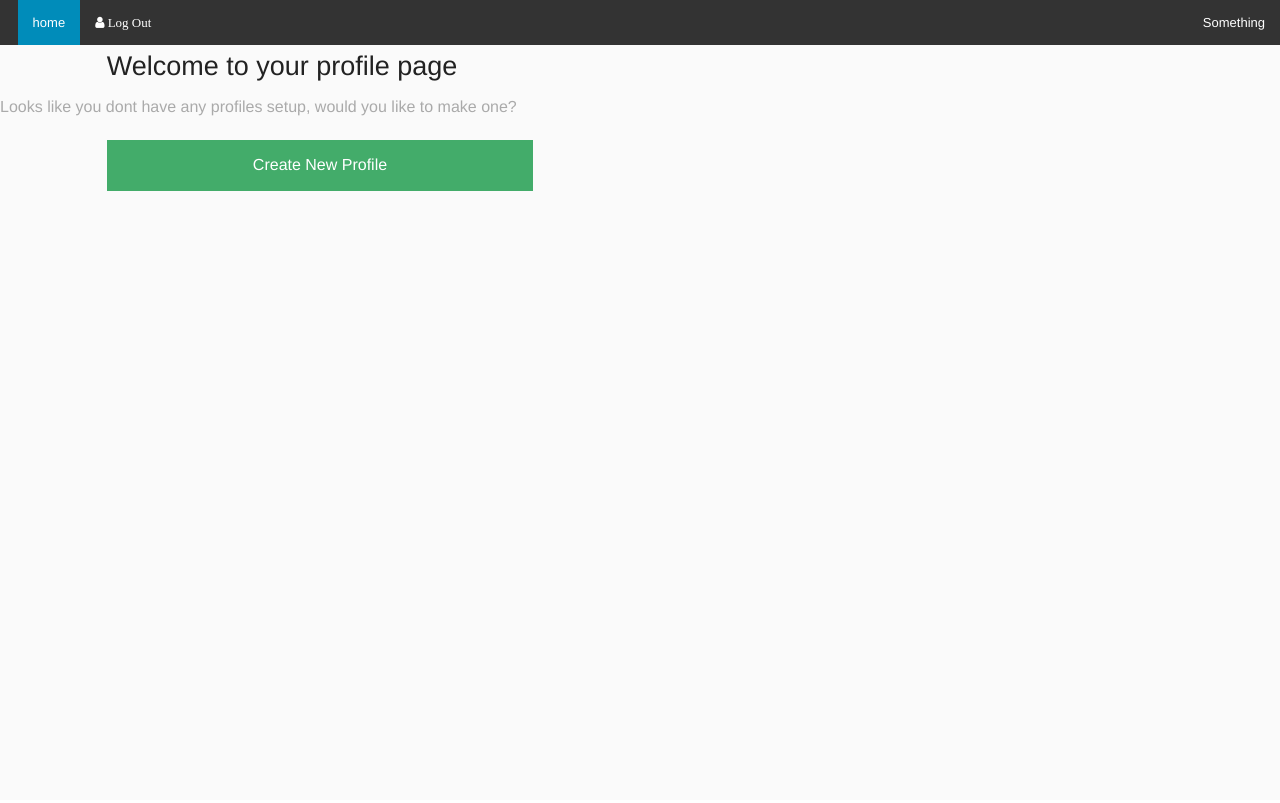
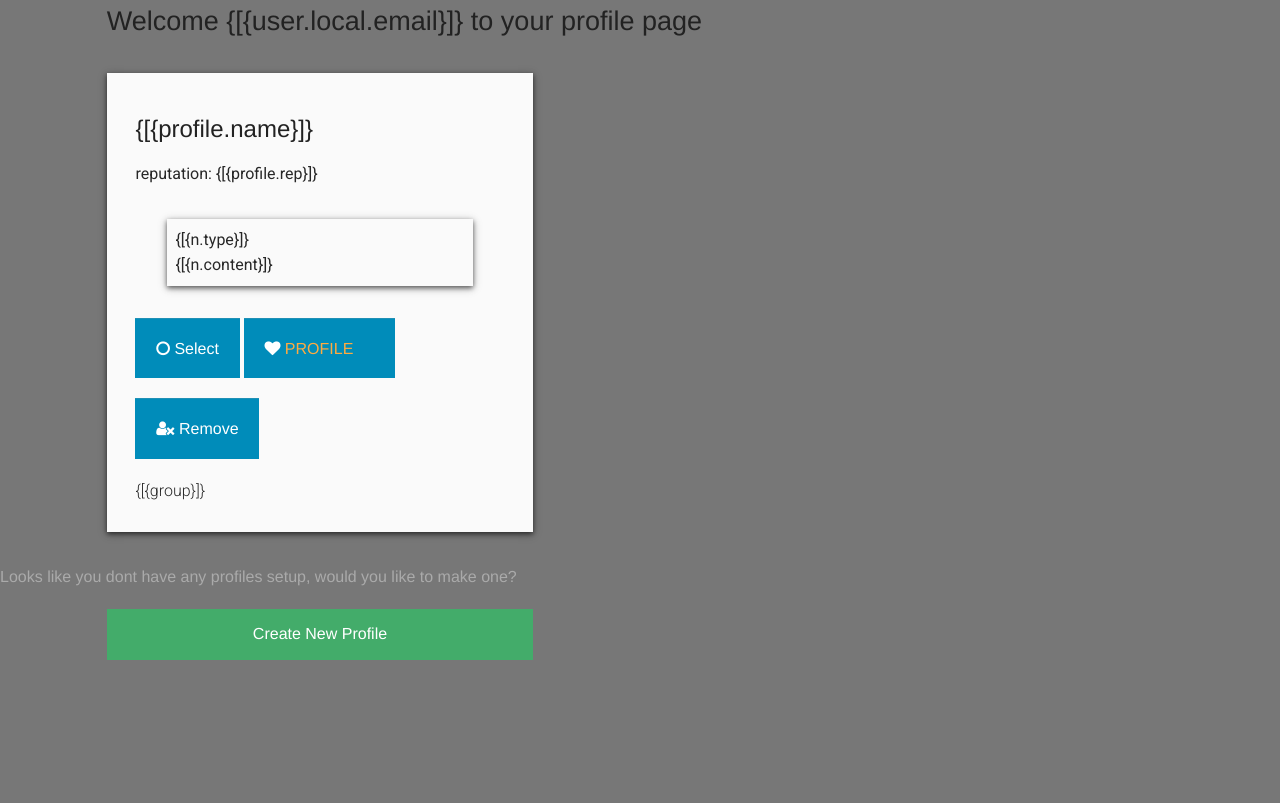
Before and after one commit to sterlingbaldwin/babble, a Node server app: page /profile in a window 1280 px wide. Before the commit the page ends 191 px from the top, so only its background shows below. Run offline with Node 20, Linux system fonts and the light colour scheme; the visitor is signed in with stand-in values (Sample User, id 1); data that the repository does not hold is empty; some libraries are stand-ins or nearby versions.

Commit message:
Gets the profile_view to start working with the different sub-views

```diff
--- a/public/javascripts/app.js
+++ b/public/javascripts/app.js
@@ -2,7 +2,7 @@
 (function() {
   var babble;
 
-  babble = angular.module('babble', ['babble.profile']).controller('BabbleControl', [
+  babble = angular.module('babble', ['babble.profile', 'babble.profile_view']).controller('BabbleControl', [
     '$scope', '$http', function($scope, $http) {
       $scope.data = {
         'status': 'loggedout'
--- a/public/partials/new_profile.html
+++ b/public/partials/new_profile.html
@@ -7,7 +7,6 @@
      Profile Name
      <input type="text" placeholder="profile name" id="new-profile-name-field"/>
    </label>
-   <button class="success" ng-click="fuckme()">fuck me</button>
    <button class="success" ng-click="new_profile()">Create Profile</button>
    <a class="close-reveal-modal" aria-label="Close">&#215;</a>
 </div>
--- /dev/null
+++ b/public/partials/profile_config.html
@@ -0,0 +1,3 @@
+<div class="row">
+  <h1>Settings and shit</h1>
+</div>
--- /dev/null
+++ b/public/partials/profile_discussions.html
@@ -0,0 +1,3 @@
+<div class="row">
+  <h1>THESE BE SOME DISCUSSIONS BRUH</h1>
+</div>
--- /dev/null
+++ b/public/partials/profile_groups.html
@@ -0,0 +1,3 @@
+<div class="row">
+  <h1>Groups baby!</h1>
+</div>
--- a/public/partials/profile_topbar.html
+++ b/public/partials/profile_topbar.html
@@ -1,5 +1,5 @@
 <style>
-#left-off-canvas-toggle{
+#left-canvas-toggle:hover {
   color: #8c8c8c!important;
   transition: all .25s ease-in-out!important;
 }
@@ -9,8 +9,8 @@
   <ul>
     <section class="top-bar-section">
       <ul class="left">
-        <li>
-          <a href="JavaScript:void(0)" style="line-height:0px!important; margin-top:0px;" id="left-canvas-toggle" class="left-off-canvas-toggle">
+        <li id="left-canvas-toggle">
+          <a href="JavaScript:void(0)" style="line-height:0px!important; margin-top:0px;" class="left-off-canvas-toggle">
             <img style="height:45px;" src="/images/ic_keyboard_arrow_right_black_48dp/web/ic_keyboard_arrow_right_black_48dp_2x.png"></img>
           </a>
         </li>
--- a/public/partials/topbar.html
+++ b/public/partials/topbar.html
@@ -18,7 +18,7 @@
       </ul>
       <ul class="right">
         <li>
-          <a href="JavaScript:void(0)" ng-click=""> Something </a>
+          <a href="JavaScript:void(0)" ng-click=""> Lorem Ipsum </a>
         </li>
       </ul>
     </section>
--- a/public/stylesheets/card.css
+++ b/public/stylesheets/card.css
@@ -1,15 +1,15 @@
 @import url(//fonts.googleapis.com/css?family=Roboto:400,500,300,100,700,900);
-html, body {
-  background: #FAFAFA!important; }
 
 .card {
+  background: #FAFAFA;
   font-family: 'Roboto', sans-serif!important;
   overflow: hidden!important;
-  box-shadow: 0 2px 5px 0 rgba(0, 0, 0, 0.16), 0 2px 10px 0 rgba(0, 0, 0, 0.12)!important;
+  box-shadow: 0 2px 5px 0 rgba(0, 0, 0, 0.6), 0 2px 10px 0 rgba(0, 0, 0, 0.2)!important;
   color: #272727!important;
   -webkit-transition: all .5s ease-out; /* Safari */
   transition: all .5s ease-out;
-  margin-bottom: 2em;}
+  margin: 2em;
+  padding: .5em;}
   .card .title {
     line-height: 3rem!important;
     font-size: 1.5rem!important;
--- a/views/index.handlebars
+++ b/views/index.handlebars
@@ -1,6 +1,9 @@
 <div ng-include="" src="'/partials/topbar.html'"></div>
 
-<h1> {{{title}}} </h1>
+<div class="large-4 large-offset-3">
+  <h1 style="text-align: center;"> {{{title}}} </h1>
+  <p style="text-align: left; color: #000;"> Babble is a real time forum, or theaded chat room, for small to medium sized group communication. </p>
+</div>
 
 <div ng-include="" src="'partials/register_user.html'"></div>
 <div ng-include="" src="'partials/login_user.html'"></div>
```
Also changed, not shown: public/javascripts/profile.js (+0 -22 lines), public/javascripts/profile_view.js (added, +11 -0 lines), public/partials/profile_home.html (added, +11 -0 lines), views/profile_view.handlebars (+13 -21 lines), 1 other file.
